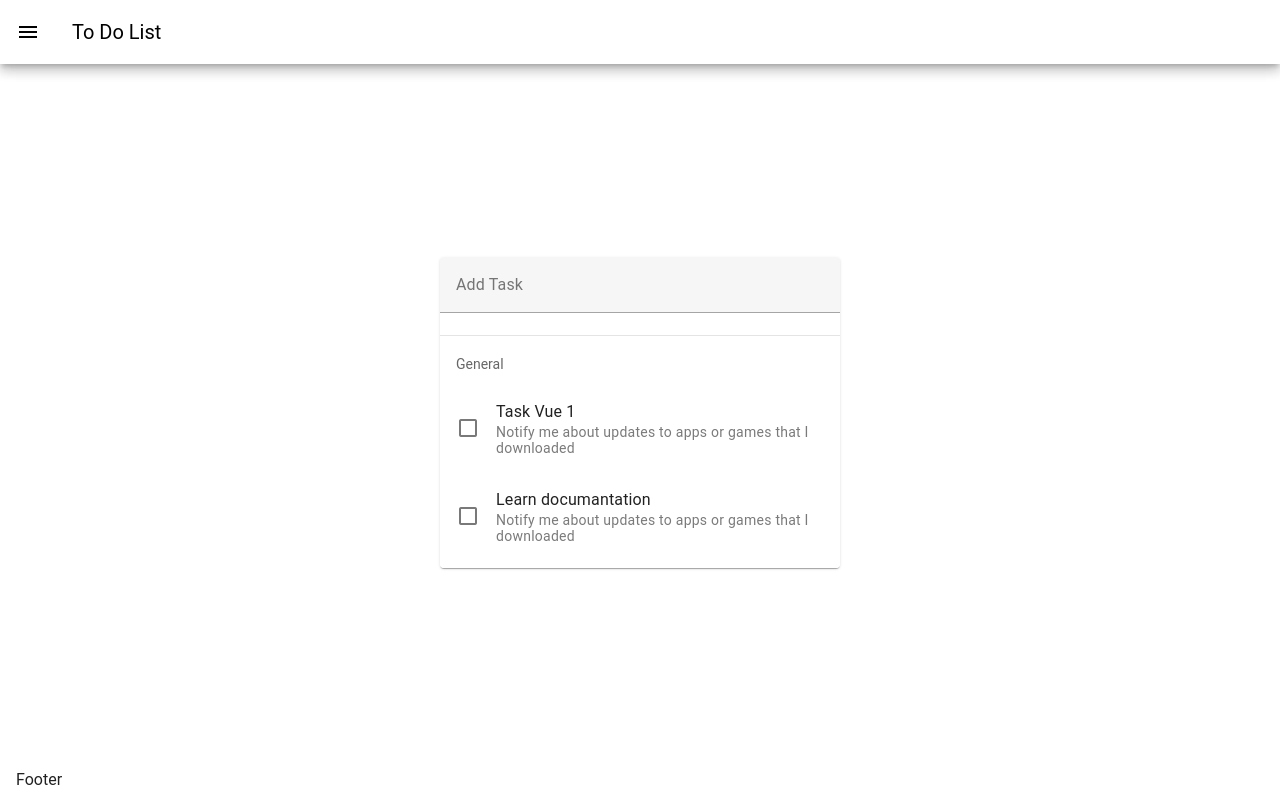
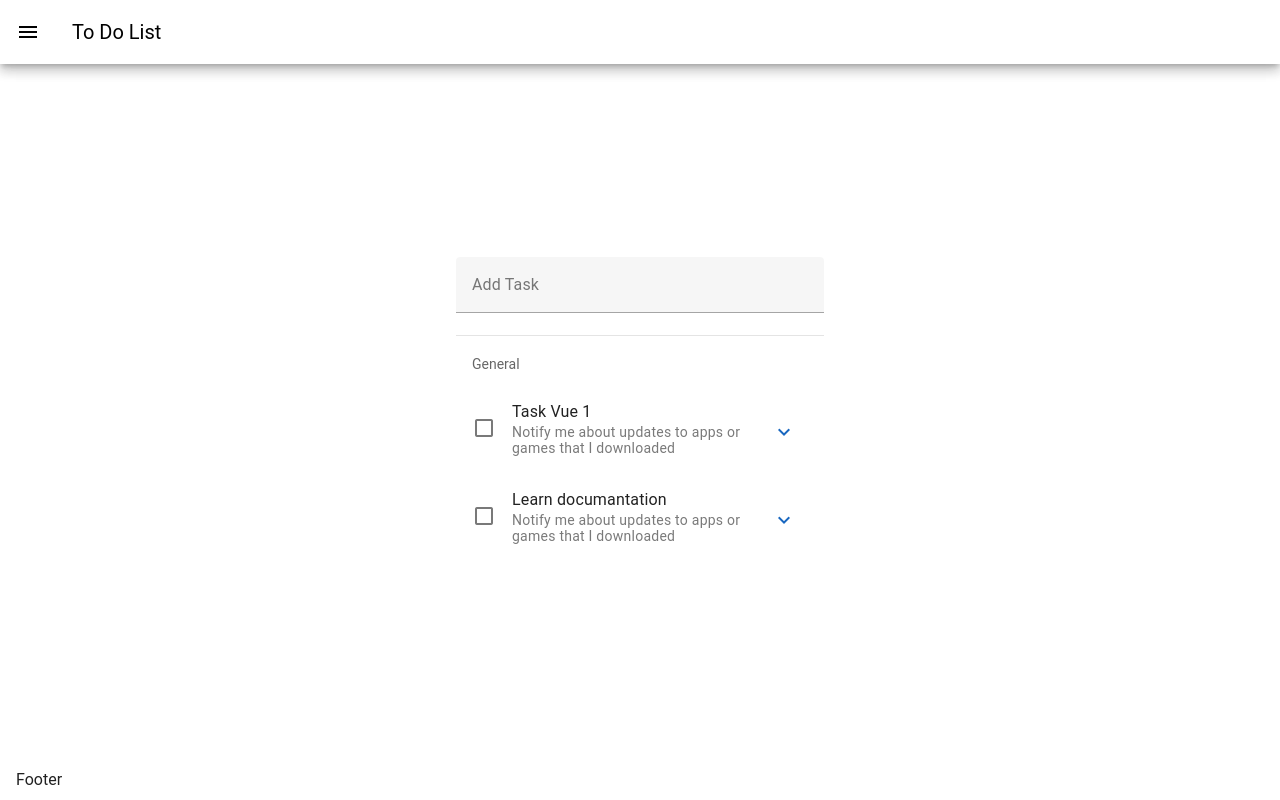
Before and after one commit to kbloski/vuetify-todolist, a Vue app in the folder vuetify-project/: page / in a window 1280 px wide. Built offline with nearby package versions, Linux system fonts and the light colour scheme.

Commit message:
Add menu for list

```diff
--- a/vuetify-project/src/components/ListsTasks.vue
+++ b/vuetify-project/src/components/ListsTasks.vue
@@ -1,5 +1,5 @@
 <template>
-  <v-card class="mx-auto" max-width="400">
+  <v-container class="mx-auto" max-width="400">
   <v-text-field
     label="Add Task"
     v-on:keyup.enter="addTask"
@@ -25,9 +25,41 @@
             <v-checkbox-btn :model-value="isSelected"></v-checkbox-btn>
           </v-list-item-action>
         </template>
+         <template v-slot:append>
+
+
+           <v-menu>
+            <template v-slot:activator="{ props }">
+                <v-btn
+                    color="primary"
+                    variant="text"
+                    icon="mdi-chevron-down"
+                    v-bind="props"
+                ></v-btn>
+            </template>
+            <!--
+                <!-- <v-btn
+                color="primary"
+                >
+                Activator slot
+                </v-btn> -->
+            <v-list>
+                <v-list-item
+                :value="''"
+                >
+                    <v-list-item-title>Edit</v-list-item-title>
+                </v-list-item>
+                <v-list-item
+                :value="''"
+                >
+                    <v-list-item-title>Delete</v-list-item-title>
+                </v-list-item>
+            </v-list>
+    </v-menu>
+        </template>
       </v-list-item>
     </v-list>
-  </v-card>
+  </v-container>
 </template>
 
 <script setup>
--- a/vuetify-project/src/components/layout/TheNavigation.vue
+++ b/vuetify-project/src/components/layout/TheNavigation.vue
@@ -1,6 +1,10 @@
 <template>
-
-    <v-navigation-drawer v-model="visible" color="grey-darken-2" permanent>
+    <v-navigation-drawer
+        v-model="visible"
+        color="grey-darken-2"
+        permanent
+        @click="toggleVisible"
+    >
         <!-- @click="toggleVisible" -->
         <v-list>
             <v-list-item
@@ -12,14 +16,12 @@
 
         <v-divider></v-divider>
         <v-list>
-            <v-list-item
-                v-for="link in links"
-                link
-                :title="link.text"
-                :to="link.path"
-            >
+            <v-list-item v-for="link in links" link :title="link.text" :to="link.path">
                 <template v-slot:prepend>
                     <v-icon :icon="link.icon"></v-icon>
+                </template>
+                <template v-slot:activator="{ props }">
+                    v-bind
                 </template>
             </v-list-item>
         </v-list>
@@ -30,12 +32,10 @@
         scroll-behavior="hide collapse elevate fade-image"
         scroll-threshold="20"
         color="white"
-
     >
         <v-app-bar-nav-icon @click="toggleVisible"></v-app-bar-nav-icon>
         <v-app-bar-title>To Do List</v-app-bar-title>
     </v-app-bar>
-
 </template>
 
 <script setup>
```
